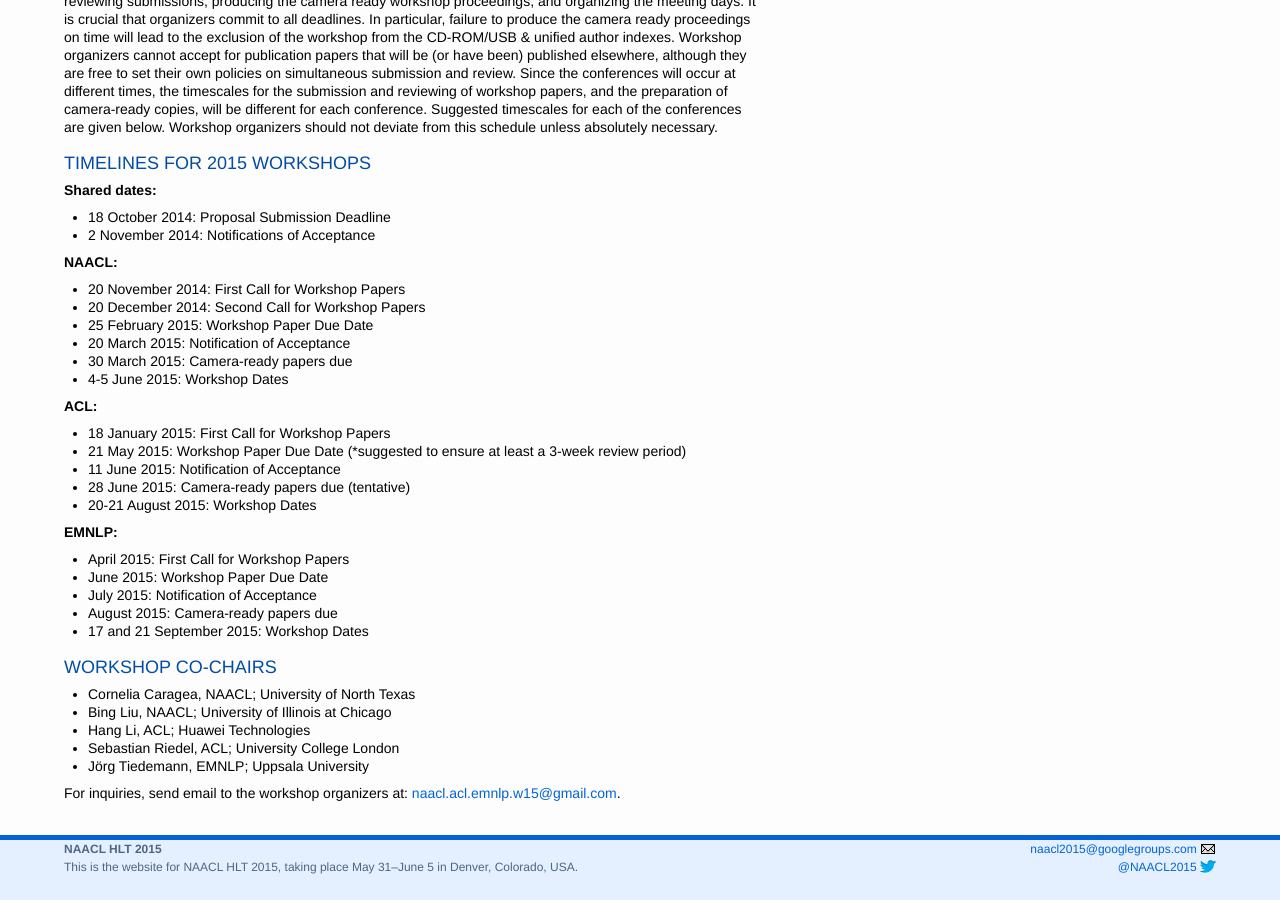
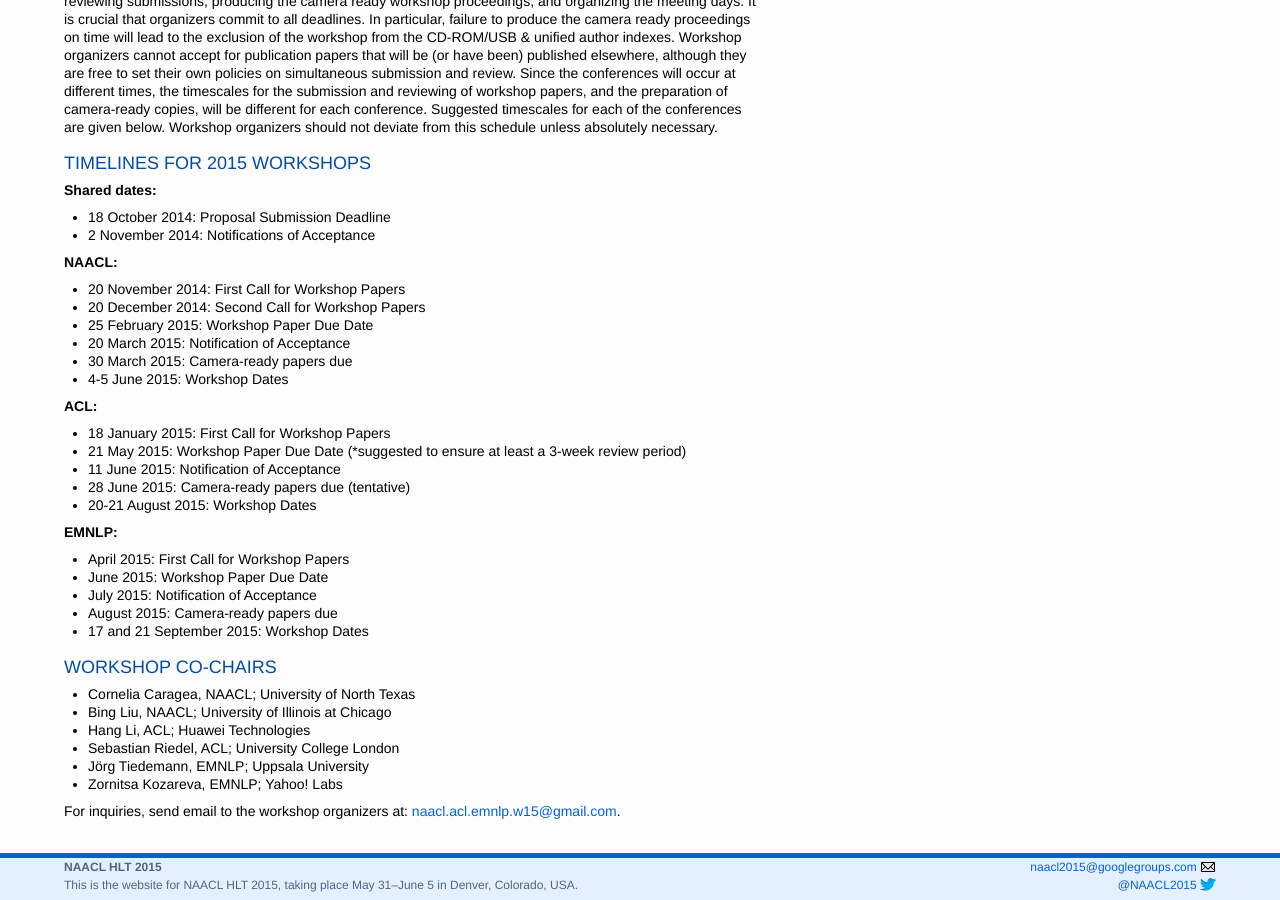
Before and after one commit to naacl-org/naacl-hlt-2015, a Jekyll site: the page built from call-for-workshops.md, in a window 1280 px wide and 900 px high, scrolled down 1102 px. Built offline with Jekyll 4.4.1, drawn with Linux system fonts in a browser that asks for light colours.

Commit message:
Added workshop chair Zornitsa Kozareva

```diff
--- a/call-for-workshops.md
+++ b/call-for-workshops.md
@@ -80,6 +80,7 @@
 - Hang Li, ACL; Huawei Technologies
 - Sebastian Riedel, ACL; University College London
 - Jörg Tiedemann, EMNLP; Uppsala University
+- Zornitsa Kozareva, EMNLP; Yahoo! Labs
 
 For inquiries, send email to the workshop organizers at:
 <{{ site.email.workshopchairs }}>.
```
